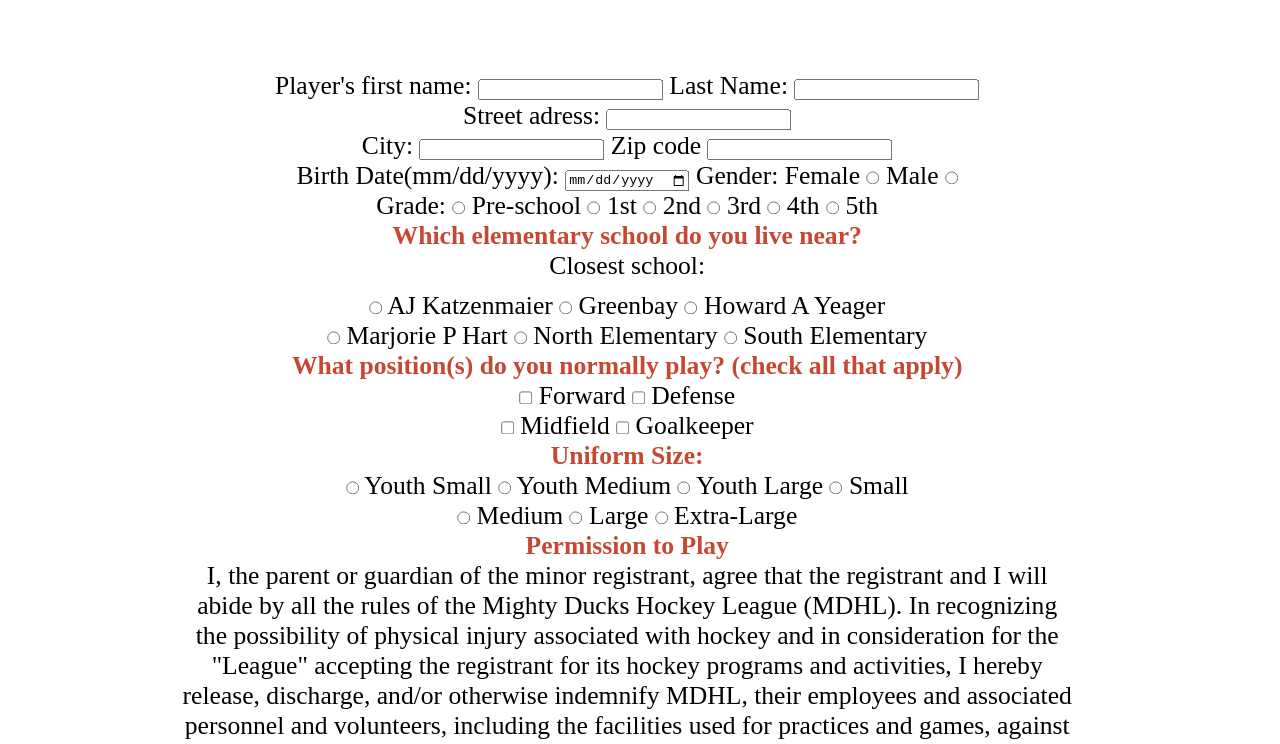
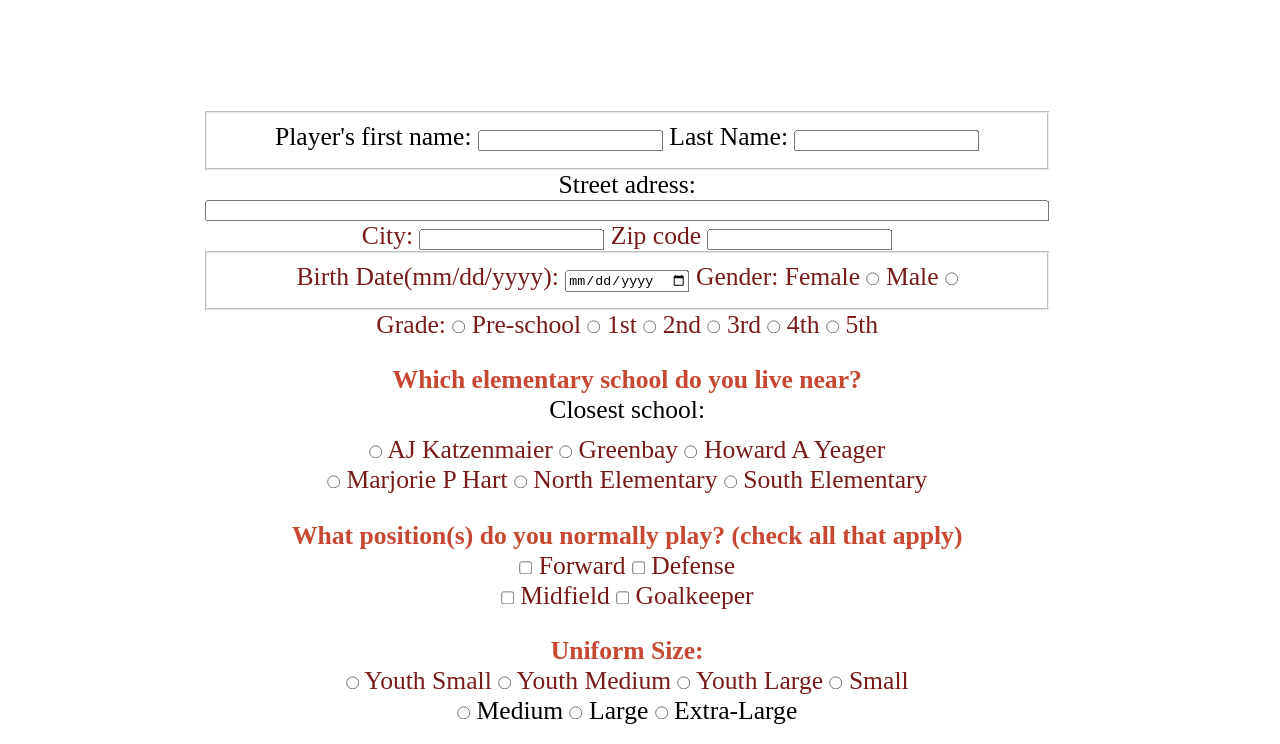
Before and after one commit to Mycalesis/Initial_Website_Mockup-Mindhub_task1, a plain HTML site: page register.html in a window 1280 px wide. Shown: the part 252-996 px from the top of the page. Drawn offline with Linux system fonts and the light colour scheme.

Commit message:
subida con errores a corregir aun

```diff
--- a/css/styles_3.css
+++ b/css/styles_3.css
@@ -174,6 +174,25 @@ button a {
     text-decoration: none;
     color: #791a1a;
 }
+span{
+    font-size: 2vw;
+    color:#791a1a;
+
+}
+.personal_information, .schools, .uniform, .agreement{
+    display: flex;
+    flex-direction: column;
+    justify-content: space-between;
+    margin: 2vw;
+}
+input .one, input two{
+    width: 10vw;
+    margin: 3vw;
+}
+column1, column2 {
+    display: flex;
+    flex-direction: column;
+}
 /* -------media query------ */
 
 @media (max-width: 740px) {
--- a/register.html
+++ b/register.html
@@ -38,37 +38,35 @@
                         <form action="showdata.html" method="GET">
                             <div class="personal_information">
                                 <div class="one">
-                                    <label>
-                                        <span>Player's first name:</span>
-                                        <input type="text" name="name" required>
-                                        <span>Last Name:</span>
-                                        <input type="text" name="last_name" required>
-                                    </label>
+                                    <fieldset>
+                                        <label>Player's first name:</label>
+                                        <input type="text" name="name">
+                                        <label>Last Name:</label>
+                                        <input type="text" name="last_name">
+                                    </fieldset>
                                 </div>
-                                <label>
-                                    <span>Street adress:</span>
-                                    <input type="text" name="adress" required>
-                                </label>
+                                <label>Street adress:</label>
+                                    <input type="text" name="adress">
                                 <div class="two">
                                     <label>
                                         <span>City:</span>
                                         <input type="text" name="city">
+                                    </label>
+                                    <label>
                                         <span>Zip code</span>
-                                        <input type="number" name="Zcode" required>
+                                        <input type="number" name="Zcode">
                                     </label>
                                 </div>
                                 <div class="three">
-                                    <label>
+                                    <fieldset>
                                         <span>Birth Date(mm/dd/yyyy):</span>
-                                        <input type="date" name="birth_date" required>
-                                    </label>
-                                    <label>
+                                        <input type="date" name="birth_date">
                                         <span>Gender:</span>
                                         <span>Female</span>
                                         <input type="radio" name="gender" value="female">
                                         <span>Male</span>
                                         <input type="radio" name="gender" value="male">
-                                    </label>
+                                    </fieldset>
                                 </div>
                                 <label>
                                     <span>Grade:</span>
@@ -135,11 +133,11 @@
                                 </div>
                                 <div class="column2">
                                     <input type="radio" name="position" value="medium">
-                                    <span>Medium</span>
+                                    <label>Medium</label>
                                     <input type="radio" name="school" value="large">
-                                    <span>Large</span>
+                                    <label>Large</label>
                                     <input type="radio" name="school" value="extra-large">
-                                    <span>Extra-Large</span>
+                                    <label>Extra-Large</label>
                                 </div>
                             </div>
                             <div class="agreement">
@@ -148,7 +146,7 @@
                                     By signing below, I hereby agree and authorize the above. In addition, by signing below, I also acknowledge that I read the cancellation policy and agree to its terms.</p>
                                 <div class="legal">
                                     <label>
-                                        <span>Parent/Guardian Signature:</span>
+                                        <label>Parent/Guardian Signature:</label>
                                         <input type="text" name="signature" required>
                                         <span>Date(mm/dd/yyyy):</span>
                                         <input type="date" name="date" required>
--- a/showdata.html
+++ b/showdata.html
@@ -1,6 +1,7 @@
 <html>
 <head>
-<title>Feedback Sent</title>
+<title>DATA_form</title>
+<link rel="shortcut icon" href="assets/imagenes/Logo_mighty_ducks-01.png" type="image/x-icon">
 </head>
 <body>
 <p align=center>&nbsp;</p>
```
Lines whose indentation alone changed are shown as unchanged.
